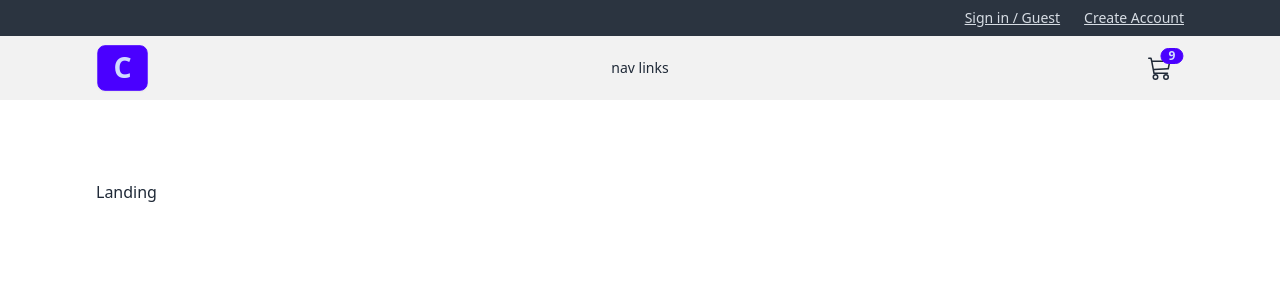
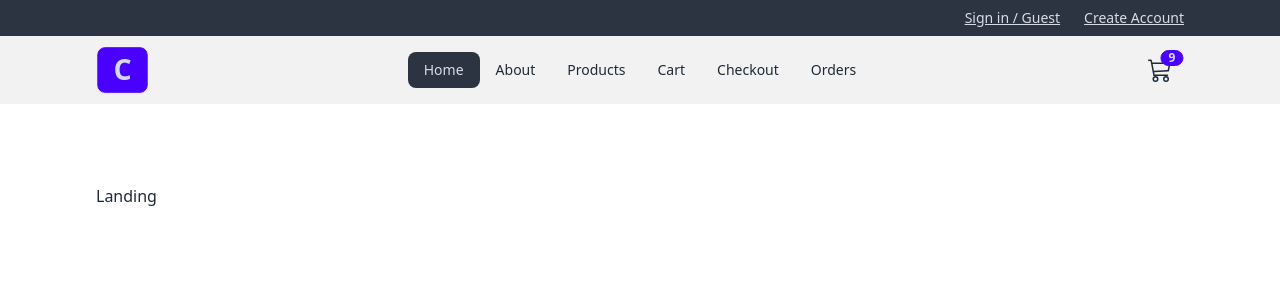
Before and after one commit to priyak1203/react-libraries, a React (Vite) app in the folder 10-ComfyStore-New/: page / in a window 1280 px wide. Shown: the top 300 px of the page. Built offline with nearby package versions, Linux system fonts and the light colour scheme.

Commit message:
navlinks component

```diff
--- /dev/null
+++ b/10-ComfyStore-New/src/components/NavLinks.jsx
@@ -0,0 +1,29 @@
+import { NavLink } from 'react-router-dom';
+
+const links = [
+  { id: 1, url: '/', text: 'home' },
+  { id: 2, url: '/about', text: 'about' },
+  { id: 3, url: '/products', text: 'products' },
+  { id: 4, url: '/cart', text: 'cart' },
+  { id: 5, url: '/checkout', text: 'checkout' },
+  { id: 6, url: '/orders', text: 'orders' },
+];
+
+const NavLinks = () => {
+  return (
+    <>
+      {links.map((link) => {
+        const { id, url, text } = link;
+        return (
+          <li key={id}>
+            <NavLink to={url} className="capitalize">
+              {text}
+            </NavLink>
+          </li>
+        );
+      })}
+    </>
+  );
+};
+
+export default NavLinks;
--- a/10-ComfyStore-New/src/components/Navbar.jsx
+++ b/10-ComfyStore-New/src/components/Navbar.jsx
@@ -1,6 +1,7 @@
 import { NavLink } from 'react-router-dom';
 import { FaBarsStaggered } from 'react-icons/fa6';
 import { BsCart3 } from 'react-icons/bs';
+import NavLinks from './NavLinks';
 
 const Navbar = () => {
   return (
@@ -23,14 +24,16 @@ const Navbar = () => {
               tabIndex={0}
               className="menu menu-sm dropdown-content bg-base-200 rounded-box z-[1] mt-3 w-52 p-2 shadow"
             >
-              nav links
+              <NavLinks />
             </ul>
           </div>
         </div>
 
         {/* NAVLINKS */}
         <div className="navbar-center hidden lg:flex">
-          <ul className="menu menu-horizontal ">nav links</ul>
+          <ul className="menu menu-horizontal">
+            <NavLinks />
+          </ul>
         </div>
 
         {/* ICONS */}
```
